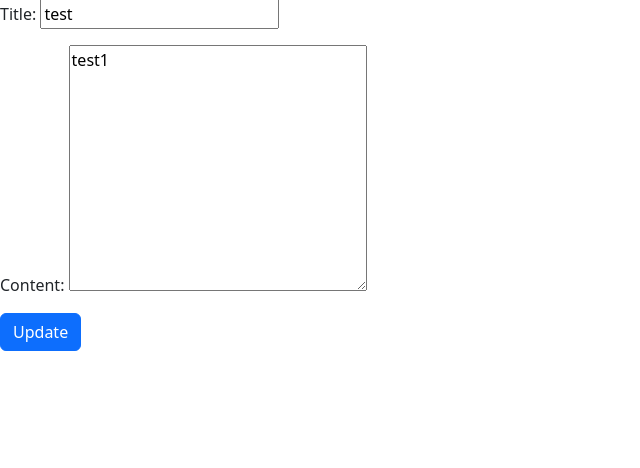
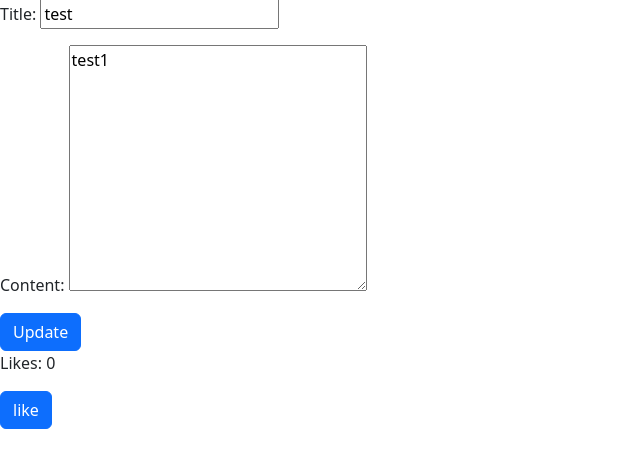
Before and after one commit to songlei1979/ORM_2025s1, a Django app: page /post/8 in a window 1280 px wide. Shown: the part 193-661 px from the top of the page, without its empty margins (0-640 px from the left). Run offline with Django 5.2, Linux system fonts and the light colour scheme; a user stored in the database is signed in; data comes from the database, SQL or seed files in the repository; both versions use the stored data as it was after the commit.

Commit message:
like_unlike

```diff
--- a/lesson/urls.py
+++ b/lesson/urls.py
@@ -1,6 +1,6 @@
 from django.urls import path
 from lesson.views import index, categorylist, post_detail, post_delete, CategoryList, CategoryDetail, CategoryCreate, \
-    CategoryUpdate, CategoryDelete
+    CategoryUpdate, CategoryDelete, like_post
 
 urlpatterns = [
     path('', index, name='index'),
@@ -12,4 +12,5 @@ urlpatterns = [
     path('category_create',CategoryCreate.as_view(), name='category_create'),
     path('category_update/<int:pk>',CategoryUpdate.as_view(), name='category_update'),
     path('category_delete/<int:pk>',CategoryDelete.as_view(), name='category_delete'),
+    path('like_post/<int:post_id>', like_post, name='like_post'),
 ]
--- a/lesson/views.py
+++ b/lesson/views.py
@@ -71,3 +71,13 @@ class CategoryDelete(DeleteView):
 class CategoryDetail(DetailView):
     template_name = 'category_detail.html'
     model = Category
+
+
+def like_post(request, post_id):
+    post = Post.objects.get(id=post_id)
+    if request.user in post.likes.all():
+        post.likes.remove(request.user)
+    else:
+        post.likes.add(request.user)
+    return render(request, 'post_detail.html',
+                  {'post': post})
--- a/templates/post_detail.html
+++ b/templates/post_detail.html
@@ -9,9 +9,23 @@
     <form method="post"
           action="{% url 'post_detail' post.id %}">
         {% csrf_token %}
-    <p>Title: <input name="title" type="text" value="{{ post.title }}"></p>
-    <p>Content: <textarea name="content" cols="30" rows="10">{{ post.content }}</textarea></p>
-    <input type="submit" value="Update" class="btn btn-primary">
+        <p>Title: <input name="title" type="text" value="{{ post.title }}"></p>
+        <p>Content: <textarea name="content" cols="30" rows="10">{{ post.content }}</textarea></p>
+        <input type="submit" value="Update" class="btn btn-primary">
 
     </form>
+    <p>Likes: {{ post.likes.count }}</p>
+    {% if user.is_authenticated %}
+        {% if user in post.likes.all %}
+            <a href="{% url 'like_post' post.id %}"
+               class="btn btn-danger">
+                unlike
+            </a>
+        {% else %}
+            <a href="{% url 'like_post' post.id %}"
+               class="btn btn-primary">
+                like
+            </a>
+        {% endif %}
+    {% endif %}
 {% endblock %}
```
Also changed, not shown: db.sqlite3.
